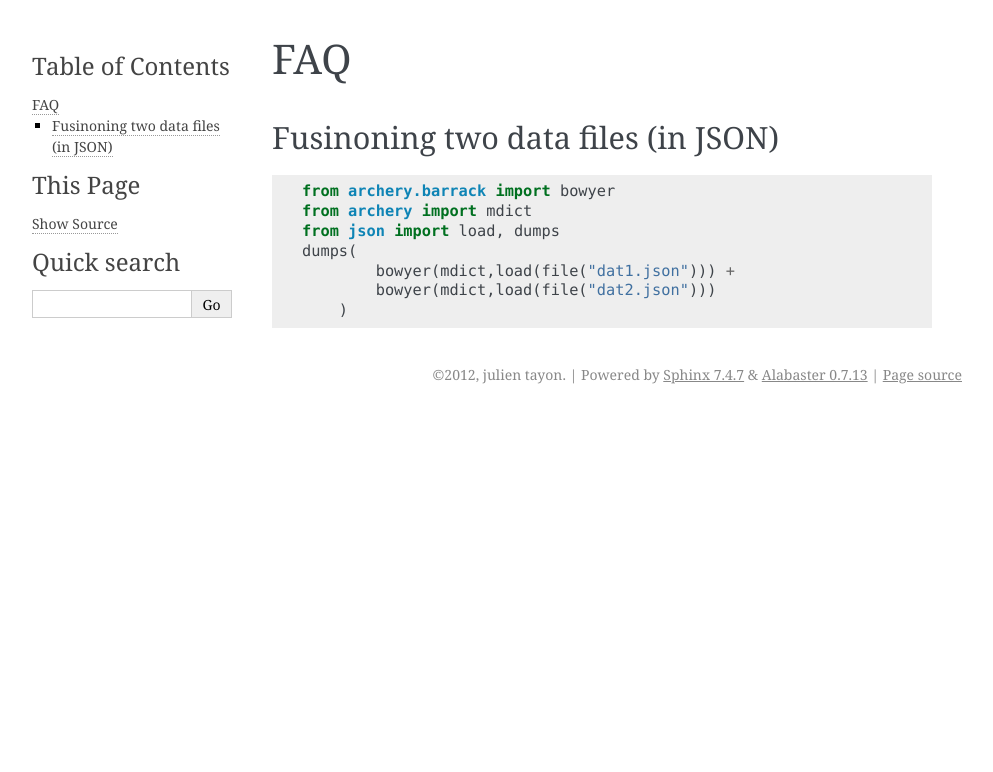
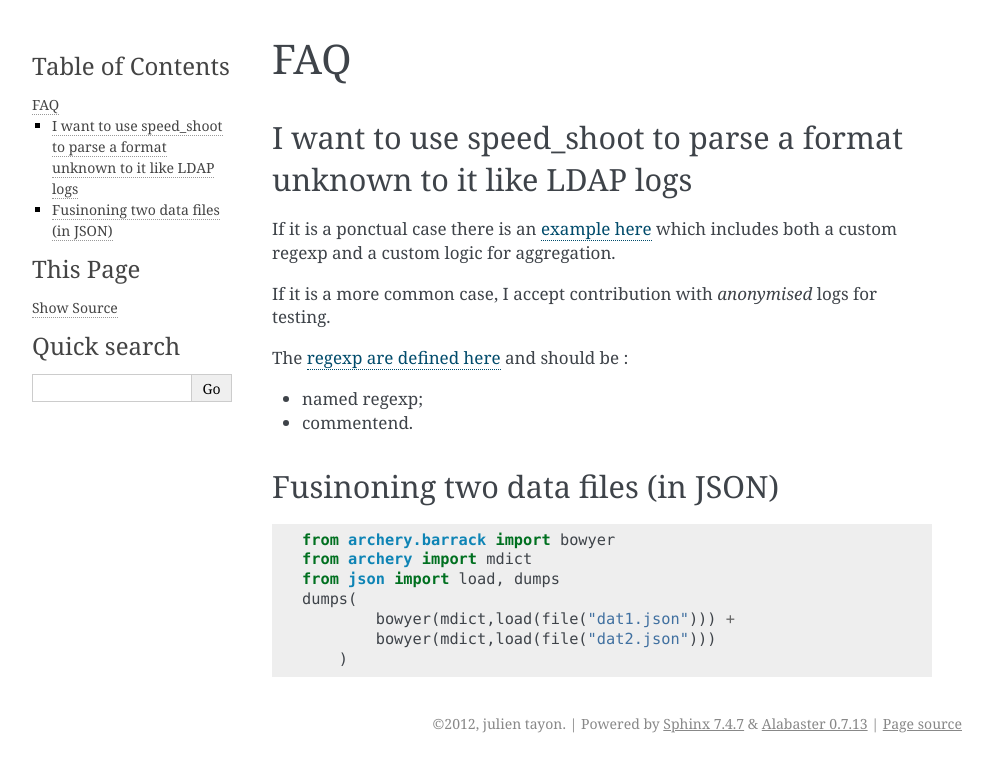
Before and after one commit to jul/yahi, a Sphinx documentation site: the page built from docs/source/faq.rst, in a window 1280 px wide. Shown: the top 772 px of the page, without its empty margins (148-1141 px from the left). Built offline with Sphinx 7.4.7, drawn with Linux system fonts in a browser that asks for light colours.

```diff
--- a/docs/source/faq.rst
+++ b/docs/source/faq.rst
@@ -1,6 +1,21 @@
 ===
 FAQ
 ===
+
+I want to use speed_shoot to parse a format unknown to it like LDAP logs
+************************************************************************
+
+If it is a ponctual case there is an `example here <https://github.com/jul/yahi/blob/master/examples/parse_etc>`_
+which includes both a custom regexp and a custom logic for aggregation.
+
+If it is a more common case, I accept contribution with *anonymised* logs for testing.
+
+The `regexp are defined here <https://github.com/jul/yahi/blob/master/yahi/field.py>`_ and should be :
+
+- named regexp;
+- commentend.
+
+
 
 Fusinoning two data files (in JSON)
 ***********************************
--- a/setup.py
+++ b/setup.py
@@ -22,7 +22,7 @@ long_description = open("README.md").read()
 
 setup(
         name='yahi',
-        version='0.2.7',
+        version='0.2.8',
         author='Julien Tayon, Stephane Bard',
         author_email='julien@tayon.net',
         packages=['yahi'],
```
Also changed, not shown: README.md (+5 -0 lines).
